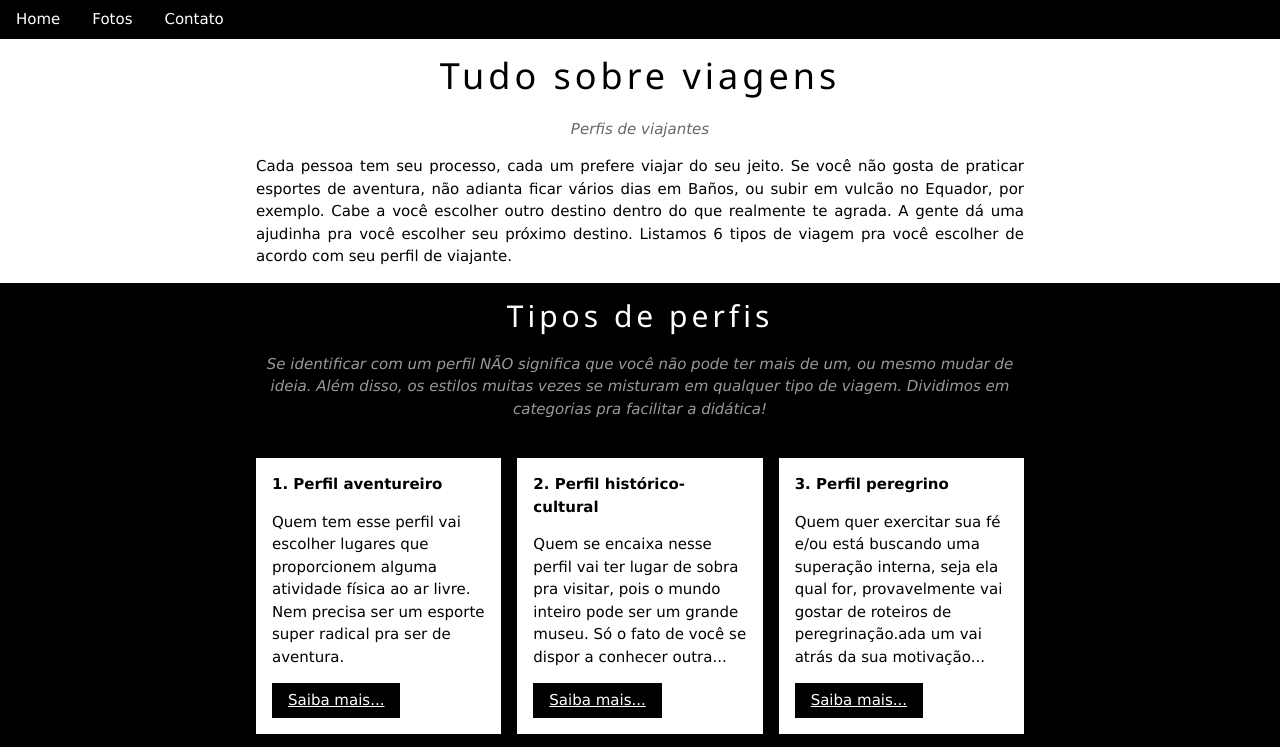
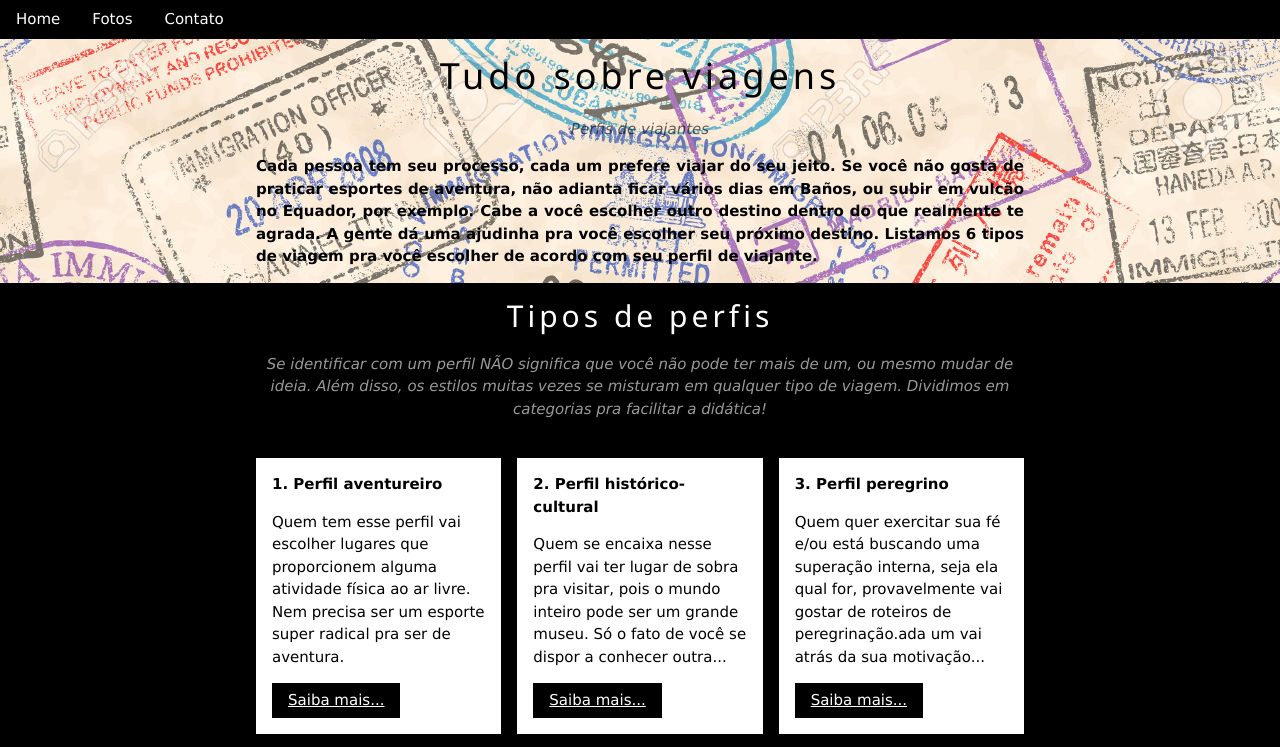
Before and after one commit to SabrinnaDelgado/projeto-viagens, a plain HTML site: page index.html in a window 1280 px wide. Shown: the top 747 px of the page. Drawn offline with Linux system fonts and the light colour scheme.

Commit message:
Alterando background

```diff
--- a/index.html
+++ b/index.html
@@ -5,6 +5,12 @@
 		<meta name="viewport" content="width=device-width, initial-scale=1">
 		<link rel="stylesheet" type="text/css" href="estilo.css">
 		<link rel="stylesheet" href="smart.css" media="screen and (-width: 480px)" />
+		<style>
+		body
+		{
+			background-image: url(background1.jpg);
+		}
+		</style>
 	</head>
 <body>
     <header>
@@ -17,7 +23,7 @@
         <div class="w3-container w3-content w3-center w3-padding-hor-64" style="max-width:800px">
             <h1 class="w3-wide">Tudo sobre viagens</h1>
             <p class="w3-opacity"><i>Perfis de viajantes</i></p>
-            <p class="w3-justify">Cada pessoa tem seu processo, cada um prefere viajar do seu jeito. Se você não gosta de praticar esportes de aventura, não adianta ficar vários dias em Baños, ou subir em vulcão no Equador, por exemplo. Cabe a você escolher outro destino dentro do que realmente te agrada. A gente dá uma ajudinha pra você escolher seu próximo destino. Listamos 6 tipos de viagem pra você escolher de acordo com seu perfil de viajante.</p>
+            <p class="w3-justify introduction"><b>Cada pessoa tem seu processo, cada um prefere viajar do seu jeito. Se você não gosta de praticar esportes de aventura, não adianta ficar vários dias em Baños, ou subir em vulcão no Equador, por exemplo. Cabe a você escolher outro destino dentro do que realmente te agrada. A gente dá uma ajudinha pra você escolher seu próximo destino. Listamos 6 tipos de viagem pra você escolher de acordo com seu perfil de viajante.</b></p>
       </div>
     <div class="w3-black">
         <div class="w3-container w3-content w3-padding-hor-64" style="max-width:800px">
```
Also changed, not shown: background1.jpg (added).
